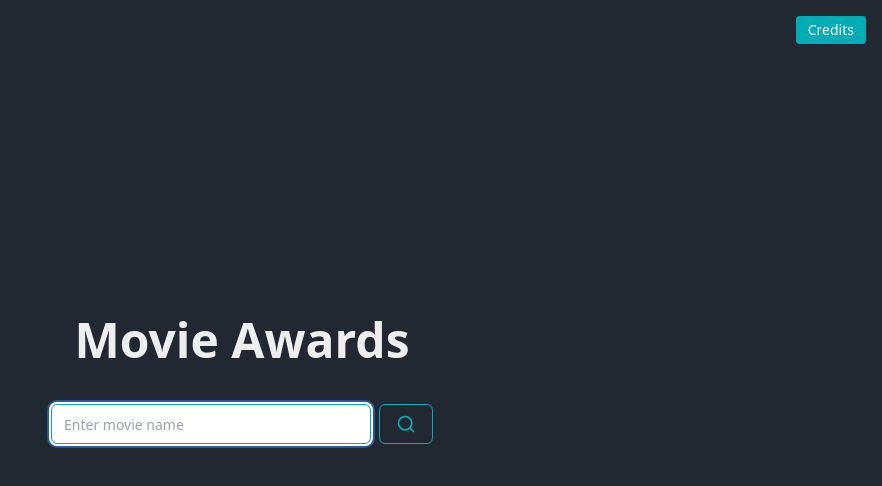
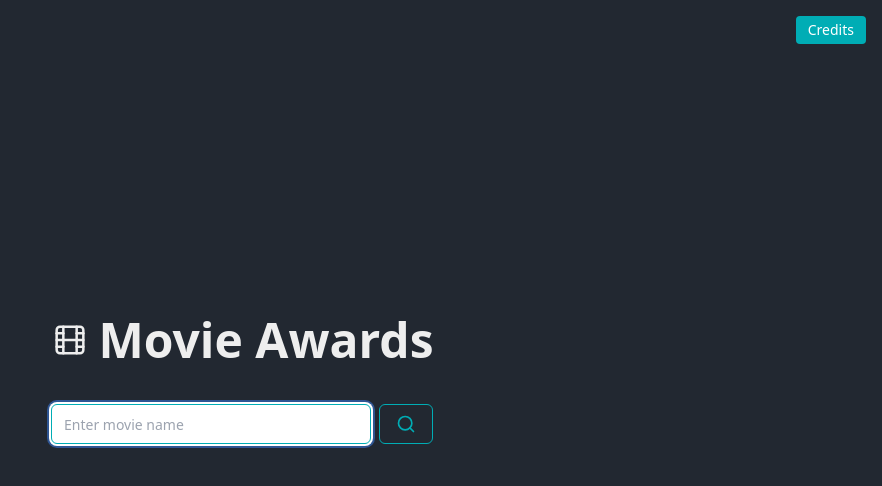
Before and after one commit to joacod/movie-awards, a SvelteKit app: page / in a window 1280 px wide. Shown: the top 486 px of the page, without its empty margins (398-1280 px from the left). Built offline with nearby package versions, Linux system fonts and the light colour scheme.

Commit message:
icons added

```diff
--- a/src/routes/+page.svelte
+++ b/src/routes/+page.svelte
@@ -40,7 +40,29 @@
 	<title>Movie Awards</title>
 </svelte:head>
 
-<h1 class="text-5xl font-semibold text-center mb-6">Movie Awards</h1>
+<div class="flex justify-center items-center mb-6">
+	<svg
+		width="40"
+		height="40"
+		viewBox="0 0 24 24"
+		stroke-width="1.5"
+		stroke="currentColor"
+		fill="none"
+		stroke-linecap="round"
+		stroke-linejoin="round"
+	>
+		<path stroke="none" d="M0 0h24v24H0z" fill="none" />
+		<path d="M4 4m0 2a2 2 0 0 1 2 -2h12a2 2 0 0 1 2 2v12a2 2 0 0 1 -2 2h-12a2 2 0 0 1 -2 -2z" />
+		<path d="M8 4l0 16" />
+		<path d="M16 4l0 16" />
+		<path d="M4 8l4 0" />
+		<path d="M4 16l4 0" />
+		<path d="M4 12l16 0" />
+		<path d="M16 8l4 0" />
+		<path d="M16 16l4 0" />
+	</svg>
+	<h1 class="text-5xl font-semibold text-center ml-2">Movie Awards</h1>
+</div>
 
 <form on:submit|preventDefault={handleFormSubmit} class="my-10 flex items-center justify-center">
 	<input
--- a/src/routes/[id]/awards/+page.svelte
+++ b/src/routes/[id]/awards/+page.svelte
@@ -47,7 +47,36 @@
 	<title>Movie Awards - {data.movieName}</title>
 </svelte:head>
 
-<h1 class="text-4xl font-semibold text-center mb-5">Awards</h1>
+<div class="flex justify-center items-center mb-5">
+	<svg
+		width="40"
+		height="40"
+		viewBox="0 0 24 24"
+		stroke-width="1.5"
+		stroke="currentColor"
+		fill="none"
+		stroke-linecap="round"
+		stroke-linejoin="round"
+	>
+		<path stroke="none" d="M0 0h24v24H0z" fill="none" />
+		<path
+			d="M19.496 13.983l1.966 3.406a1.001 1.001 0 0 1 -.705 1.488l-.113 .011l-.112 -.001l-2.933 -.19l-1.303 2.636a1.001 1.001 0 0 1 -1.608 .26l-.082 -.094l-.072 -.11l-1.968 -3.407a8.994 8.994 0 0 0 6.93 -3.999z"
+			stroke-width="0"
+			fill="currentColor"
+		/>
+		<path
+			d="M11.43 17.982l-1.966 3.408a1.001 1.001 0 0 1 -1.622 .157l-.076 -.1l-.064 -.114l-1.304 -2.635l-2.931 .19a1.001 1.001 0 0 1 -1.022 -1.29l.04 -.107l.05 -.1l1.968 -3.409a8.994 8.994 0 0 0 6.927 4.001z"
+			stroke-width="0"
+			fill="currentColor"
+		/>
+		<path
+			d="M12 2l.24 .004a7 7 0 0 1 6.76 6.996l-.003 .193l-.007 .192l-.018 .245l-.026 .242l-.024 .178a6.985 6.985 0 0 1 -.317 1.268l-.116 .308l-.153 .348a7.001 7.001 0 0 1 -12.688 -.028l-.13 -.297l-.052 -.133l-.08 -.217l-.095 -.294a6.96 6.96 0 0 1 -.093 -.344l-.06 -.271l-.049 -.271l-.02 -.139l-.039 -.323l-.024 -.365l-.006 -.292a7 7 0 0 1 6.76 -6.996l.24 -.004z"
+			stroke-width="0"
+			fill="currentColor"
+		/>
+	</svg>
+	<h1 class="text-4xl font-semibold text-center ml-2">Awards</h1>
+</div>
 <h2 class="text-2xl font-semibold text-center mb-10">{data.movieName}</h2>
 
 {#if loading}
@@ -63,7 +92,28 @@
 				class={`${
 					activeTable === 'winner' ? 'bg-[#00adb5] text-white' : 'bg-background'
 				} inline-flex items-center justify-center rounded-md text-sm font-medium ring-offset-background transition-colors focus-visible:outline-none focus-visible:ring-2 focus-visible:ring-ring focus-visible:ring-offset-2 disabled:pointer-events-none disabled:opacity-50 border h-10 px-4 py-2 border-[#00adb5] text-[#00adb5] hover:bg-[#00adb5] hover:text-white`}
-				on:click={() => (activeTable = 'winner')}>Winner</button
+				on:click={() => (activeTable = 'winner')}
+			>
+				<svg
+					class="mr-1"
+					width="24"
+					height="24"
+					viewBox="0 0 24 24"
+					stroke-width="1.25"
+					stroke="currentColor"
+					fill="none"
+					stroke-linecap="round"
+					stroke-linejoin="round"
+				>
+					<path stroke="none" d="M0 0h24v24H0z" fill="none" />
+					<path d="M8 21l8 0" />
+					<path d="M12 17l0 4" />
+					<path d="M7 4l10 0" />
+					<path d="M17 4v8a5 5 0 0 1 -10 0v-8" />
+					<path d="M5 9m-2 0a2 2 0 1 0 4 0a2 2 0 1 0 -4 0" />
+					<path d="M19 9m-2 0a2 2 0 1 0 4 0a2 2 0 1 0 -4 0" />
+				</svg>
+				Winner</button
 			>
 			<button
 				class={`${
```
Also changed, not shown: 1 other file (tests, documents, lock files or other folders).
